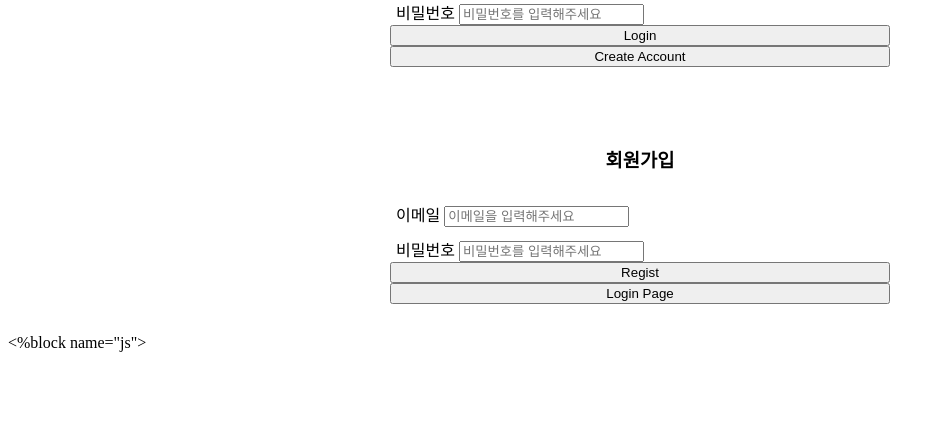
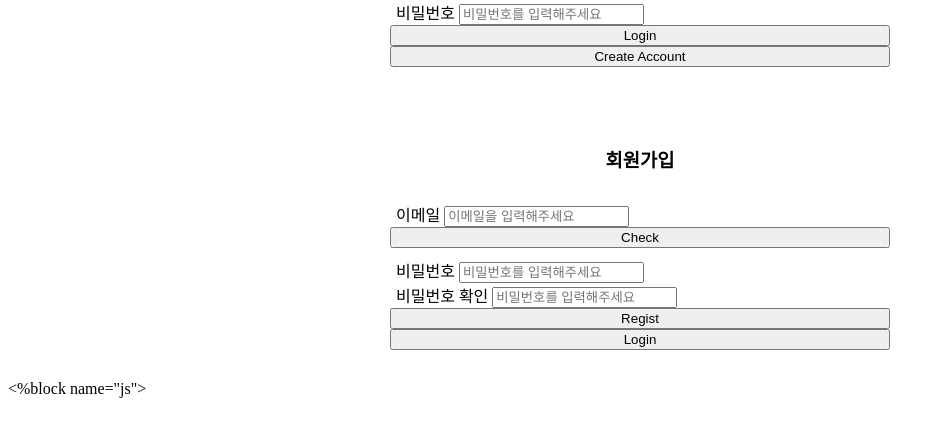
Before and after one commit to seongjin0526/Blog, a Python web app: template backend/templates/login/login.html in a window 1280 px wide. Shown: the part 167-604 px from the top of the page, without its empty margins (0-945 px from the left). Run offline with Jinja, Linux system fonts and the light colour scheme; the template is opened without the code that fills it, so the values that code supplies are empty.

Commit message:
feat:email check & box deco

```diff
--- a/backend/templates/login/login.html
+++ b/backend/templates/login/login.html
@@ -69,7 +69,7 @@
     </div>
 
     <div>
-        <button type="button" class="btn btn-success common-up" onclick="login()">Login</button>
+        <button type="button" class="btn btn-primary common-up" onclick="login()">Login</button>
     </div>
     <div>
         <button type="button" class="btn btn-secondary move-account" onclick="">Create Account</button>
@@ -81,14 +81,21 @@
     <div class="form-register common-email">
         <label for="email"><i class="far fa-envelope-open" style='margin-right: 6px;'></i>이메일</label>
         <input type="text" class="form-control" id="regist_email" placeholder="이메일을 입력해주세요">
+        <button type="button" class="btn btn-success common-up" onclick="check_email()">Check</button>
+
     </div>
     <div class="form-group">
         <label for="password"><i class="fas fa-unlock" style='margin-right: 6px;'></i>비밀번호</label>
-        <input type="password" class="form-control" id="regist_password" placeholder="비밀번호를 입력해주세요">
+        <input type="password" class="form-control regist-check" id="regist_password" placeholder="비밀번호를 입력해주세요">
     </div>
 
-    <button type="button" class="btn btn-success  common-up" onclick="regist()">Regist</button>
-    <button type="button" class="btn btn-secondary move-login" onclick="">Login Page</button>
+    <div class="form-group">
+        <label for="password"><i class="fas fa-unlock" style='margin-right: 6px;'></i>비밀번호 확인</label>
+        <input type="password" class="form-control regist-check" id="regist_password_check" placeholder="비밀번호를 입력해주세요">
+    </div>
+
+    <button type="button" class="btn btn-primary  common-up" onclick="regist()">Regist</button>
+    <button type="button" class="btn btn-secondary move-login" onclick="">Login</button>
 </div>
 
 </%block>
@@ -110,10 +117,45 @@
         $("#login_password").keyup(function (e) {
             if (e.keyCode == 13) login();
         });
-        $("#regist_password").keyup(function (e) {
+        $("#regist_password_check").keyup(function (e) {
             if (e.keyCode == 13) regist();
+            if (check_password()) {
+                $("#regist_password_check").css("background-color", "HoneyDew ")
+            }
+            else {
+                $("#regist_password_check").css("background-color", "pink ")
+            }
+            ;
         });
+        $("#regist_email").keyup(function () {
+            if (at_check($("#regist_email").val())) {
+                $("#regist_email").css("background-color", "HoneyDew ")
+            }
+            else {
+                $("#regist_email").css("background-color", "pink ")
+            }
+            ;
+        });
+
+        $("#login_email").keyup(function () {
+            if (at_check($("#login_email").val())) {
+                $("#login_email").css("background-color", "HoneyDew ")
+            }
+            else {
+                $("#login_email").css("background-color", "pink ")
+            }
+            ;
+        });
+
     });
+
+    function at_check(email_str) { // email Expression Check RegExp is following RFC 5322
+        var exptext = new RegExp('(([^<>()\\[\\]\\\\.,;:\\s@"]+(\\.[^<>()\\[\\]\\\\.,;:\\s@"]+)*)|(".+"))@((\\[[0-9]{1,3}\\.[0-9]{1,3}\\.[0-9]{1,3}\\.[0-9]{1,3}])|(([a-zA-Z\\-0-9]+\\.)+[a-zA-Z]{2,}))$');
+        if (exptext.test(email_str) != true) {
+            return false;
+        }
+        return true;
+    }
 
     function login() {
         var email = $('#login_email').val();
@@ -156,6 +198,49 @@
 
     };
 
+    function check_email() {
+        var email = $('#regist_email').val();
+        var csrf_token = $('.csrf_token').html();
+        var lock = 0;
+        if (email == '') {
+            $('#regist_email').focus();
+            lock = 1;
+        }
+        else if (lock == 0) {
+            $.post("/api_check",
+                {email: email, csrfmiddlewaretoken: csrf_token})
+                .done(function (data) {
+                    if (data.result == "True") {
+                        swal({
+                            type: 'success',
+                            title: '중복 체크 완료',
+                            text: '이 아이디로 가입하시면 됩니다!!!',
+                        }).then((result) => {
+                            $('#regist_password').focus();
+                        });
+                    }
+                    else {
+                        swal({
+                            type: 'error',
+                            title: '알림',
+                            text: '이미 가입된 아이디 입니다!!!',
+                        }).then((result) => {
+                            $('#regist_email').focus();
+                        });
+                    }
+                });
+        }
+        ;
+
+    };
+
+    function check_password() {
+        if ($('#regist_password').val() == $('#regist_password_check').val()) {
+            return true;
+        }
+        return false;
+    }
+
     function regist() {
         var email = $('#regist_email').val();
         var password = $('#regist_password').val();
@@ -169,6 +254,16 @@
         else if (password == '') {
             $('#regist_password').focus();
             lock = 1;
+        }
+        if (check_password() != true) {
+            lock = 1;
+            swal({
+                type: 'error',
+                title: '회원가입 실패',
+                text: '비밀번호가 정확한지 확인하십시오!',
+            }).then((result) => {
+                $('#regist_password_check').focus();
+            });
         }
         if (lock == 0) {
             $.post("/api_regist",
@@ -192,7 +287,10 @@
                     }
                 });
         }
+        ;
     };
+
+
 </script>
 
 
--- a/backend/urls.py
+++ b/backend/urls.py
@@ -8,6 +8,7 @@
     url('api_login$', LoginViews.api_login, name="api_login"),
     url('api_logout$', LoginViews.api_logout, name="api_logout"),
     url('api_regist', LoginViews.api_regist, name='api_regist'),
+    url('api_check', LoginViews.api_check, name='api_check'),
     url('login$', LoginViews.login, name='login'),
     url('board$', BoardViews.board, name='board'),
     url('$', BoardViews.board, name='board'),
```
Also changed, not shown: backend/djangoapps/login/views.py (+24 -6 lines).
